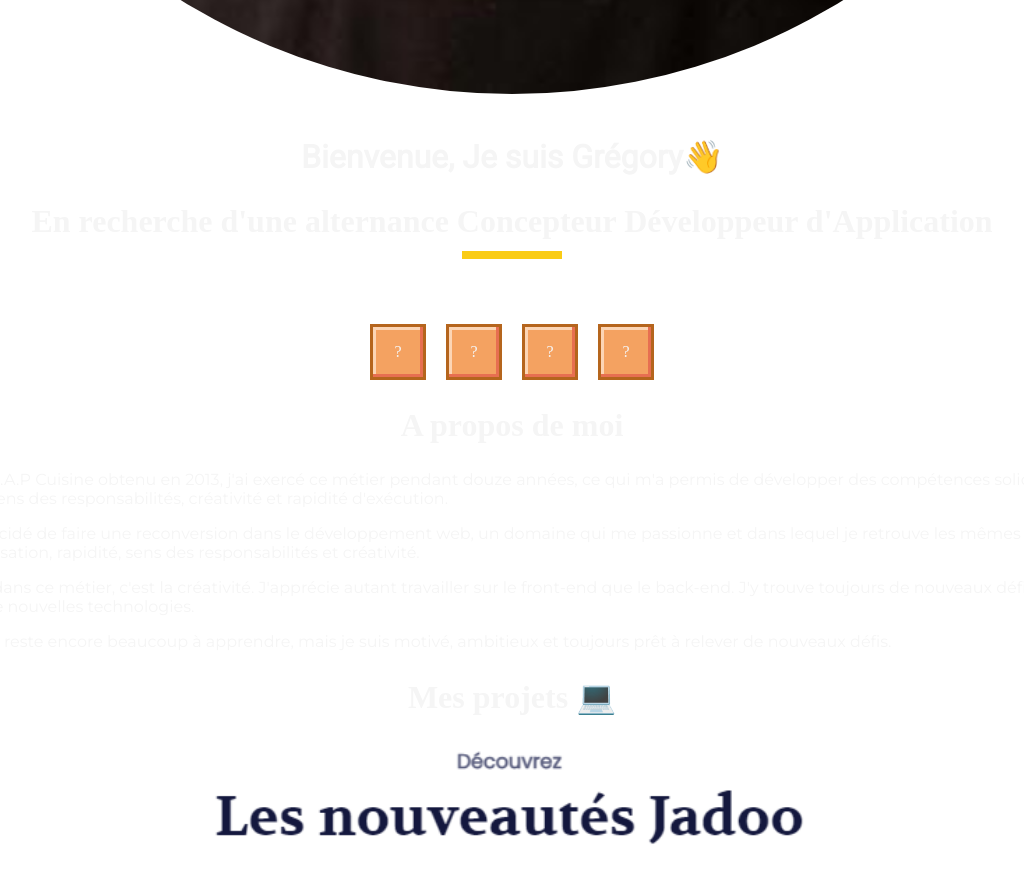
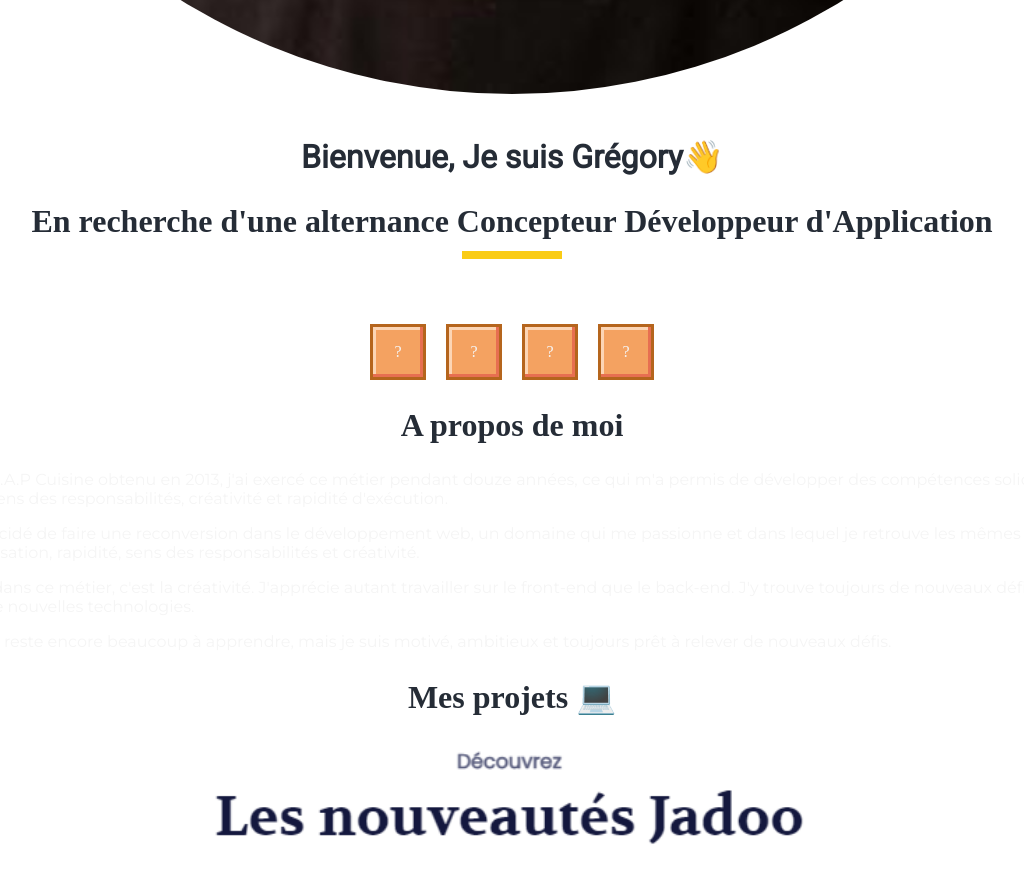
Before and after one commit to GregoryVDev/Portfolio, a React (Vite) app: page / in a window 1280 px wide. Shown: the part 1240-2122 px from the top of the page, without its empty margins (128-1152 px from the left). Built offline with nearby package versions, Linux system fonts and the light colour scheme.

Commit message:
Added  color for the h1 and h2 titles

```diff
--- a/src/index.css
+++ b/src/index.css
@@ -3,10 +3,11 @@ h1 {
   font-size: 32px;
   margin: 20px 0;
   font-family: "RobotoRegular";
+  color: #252C36;
 }
 
 section h2 {
-  color: #f5f5f5;
+  color: #252C36;
   text-align: center;
   font-size: 2rem;
 }
```
